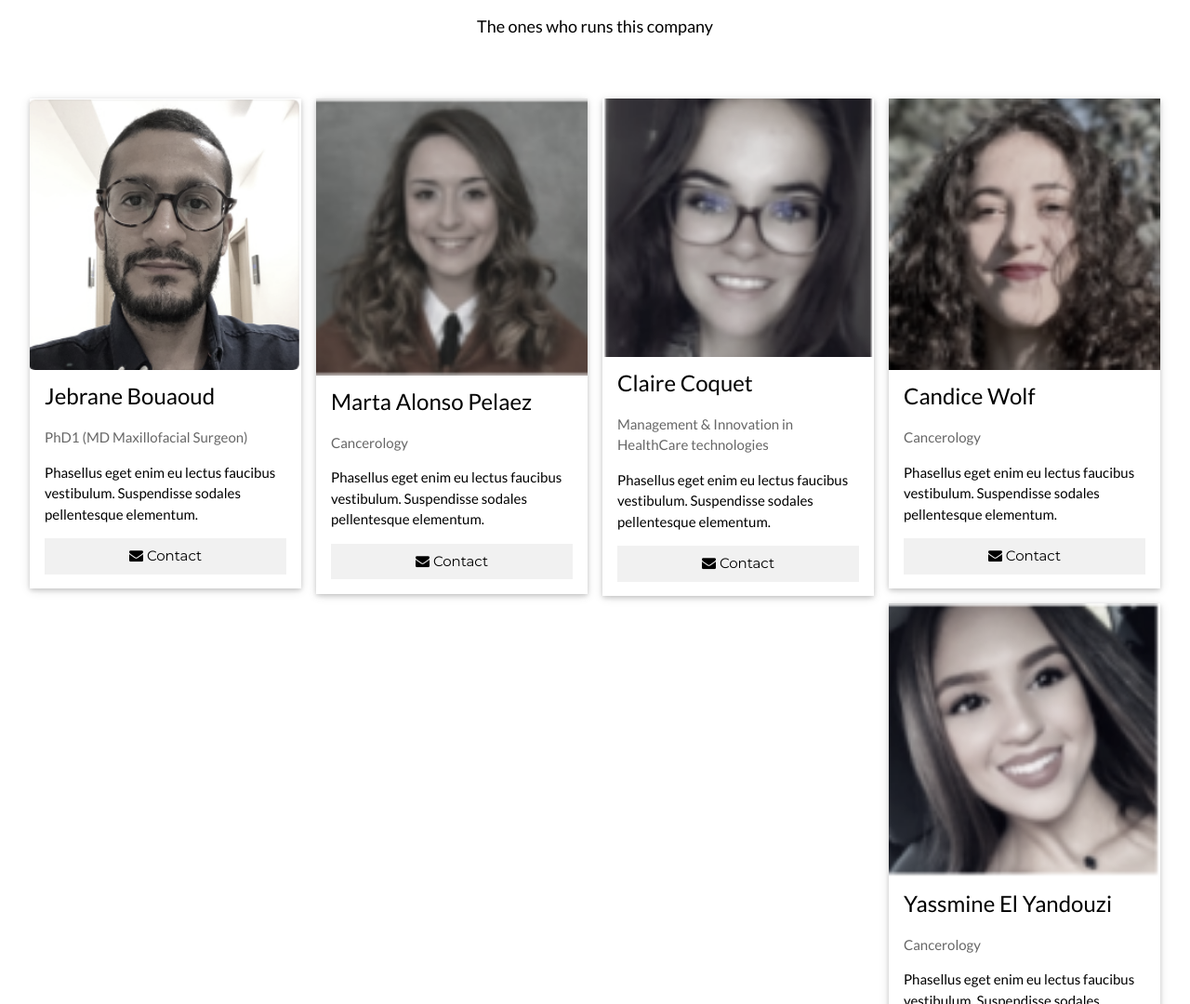
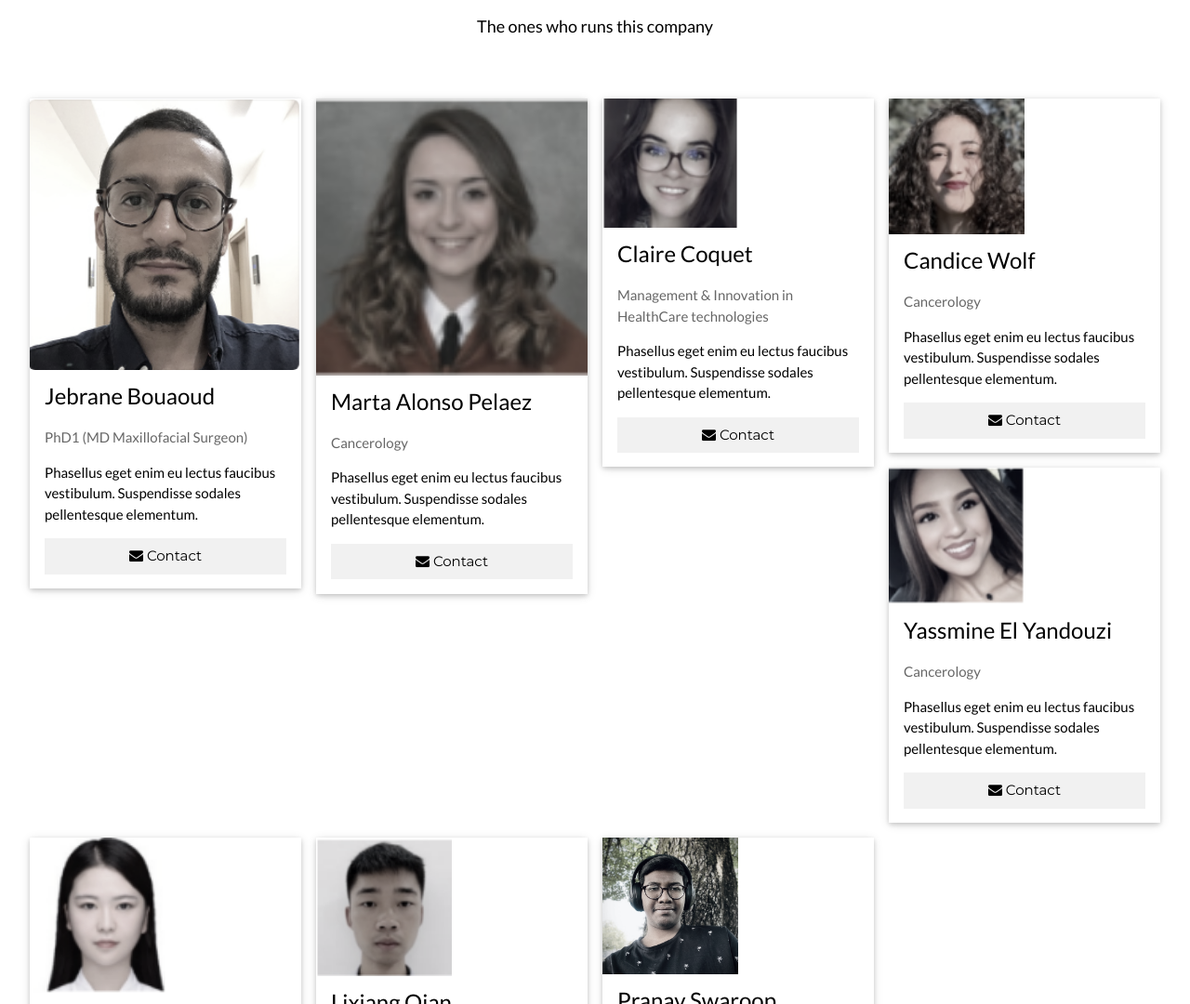
Before and after one commit to BioCoderR/diligence.github.io, a plain HTML site: page index.html in a window 1280 px wide. Shown: the part 1720-2800 px from the top of the page at 93% size. Drawn offline with nearby package versions, Linux system fonts and the light colour scheme.

Commit message:
Update index.html

```diff
--- a/index.html
+++ b/index.html
@@ -109,7 +109,7 @@ body,h1,h2,h3,h4,h5,h6 {font-family: "Lato", sans-serif}
     </div>
     <div class="w3-col l3 m6 w3-margin-bottom">
       <div class="w3-card">
-        <img src="Team/Screenshot from 2020-07-07 15-17-37.png" alt="Mike" style="width:100%">
+        <img src="Team/Screenshot from 2020-07-07 15-17-37.png" alt="Mike" style="width:50%">
         <div class="w3-container">
           <h3>Claire Coquet</h3>
           <p class="w3-opacity">Management & Innovation in HealthCare technologies</p>
@@ -120,7 +120,7 @@ body,h1,h2,h3,h4,h5,h6 {font-family: "Lato", sans-serif}
     </div>
     <div class="w3-col l3 m6 w3-margin-bottom">
       <div class="w3-card">
-        <img src="Team/Screenshot from 2020-07-07 15-19-00.png" alt="Candice" style="width:100%">
+        <img src="Team/Screenshot from 2020-07-07 15-19-00.png" alt="Candice" style="width:50%">
         <div class="w3-container">
           <h3>Candice Wolf</h3>
           <p class="w3-opacity">Cancerology</p>
@@ -131,7 +131,7 @@ body,h1,h2,h3,h4,h5,h6 {font-family: "Lato", sans-serif}
     </div>
     <div class="w3-col l3 m6 w3-margin-bottom">
       <div class="w3-card">
-        <img src="Team/Screenshot from 2020-07-07 15-17-55.png" alt="Yassmine" style="width:100%">
+        <img src="Team/Screenshot from 2020-07-07 15-17-55.png" alt="Yassmine" style="width:50%">
         <div class="w3-container">
           <h3>Yassmine El Yandouzi</h3>
           <p class="w3-opacity">Cancerology</p>
@@ -142,7 +142,7 @@ body,h1,h2,h3,h4,h5,h6 {font-family: "Lato", sans-serif}
     </div>
     <div class="w3-col l3 m6 w3-margin-bottom">
       <div class="w3-card">
-        <img src="Team/Screenshot from 2020-07-07 15-19-21.png" alt="Yajing" style="width:100%">
+        <img src="Team/Screenshot from 2020-07-07 15-19-21.png" alt="Yajing" style="width:50%">
         <div class="w3-container">
           <h3>Yajing Zhao</h3>
           <p class="w3-opacity">Healthy Living Technologies</p>
@@ -153,7 +153,7 @@ body,h1,h2,h3,h4,h5,h6 {font-family: "Lato", sans-serif}
     </div>
     <div class="w3-col l3 m6 w3-margin-bottom">
       <div class="w3-card">
-        <img src="Team/Screenshot from 2020-07-07 15-18-35.png" alt="Lixiang" style="width:100%">
+        <img src="Team/Screenshot from 2020-07-07 15-18-35.png" alt="Lixiang" style="width:50%">
         <div class="w3-container">
           <h3>Lixiang Qian</h3>
           <p class="w3-opacity">Healthy Living Technologies</p>
@@ -164,7 +164,7 @@ body,h1,h2,h3,h4,h5,h6 {font-family: "Lato", sans-serif}
     </div>
     <div class="w3-col l3 m6 w3-margin-bottom">
       <div class="w3-card">
-        <img src="Team/106983669_3122064864540762_3446660132003370575_n.jpg" alt="Pranav" style="width:100%">
+        <img src="Team/106983669_3122064864540762_3446660132003370575_n.jpg" alt="Pranav" style="width:50%">
         <div class="w3-container">
           <h3>Pranav Swaroop</h3>
           <p class="w3-opacity">Bioinformatician, Data Scientist</p>
```
